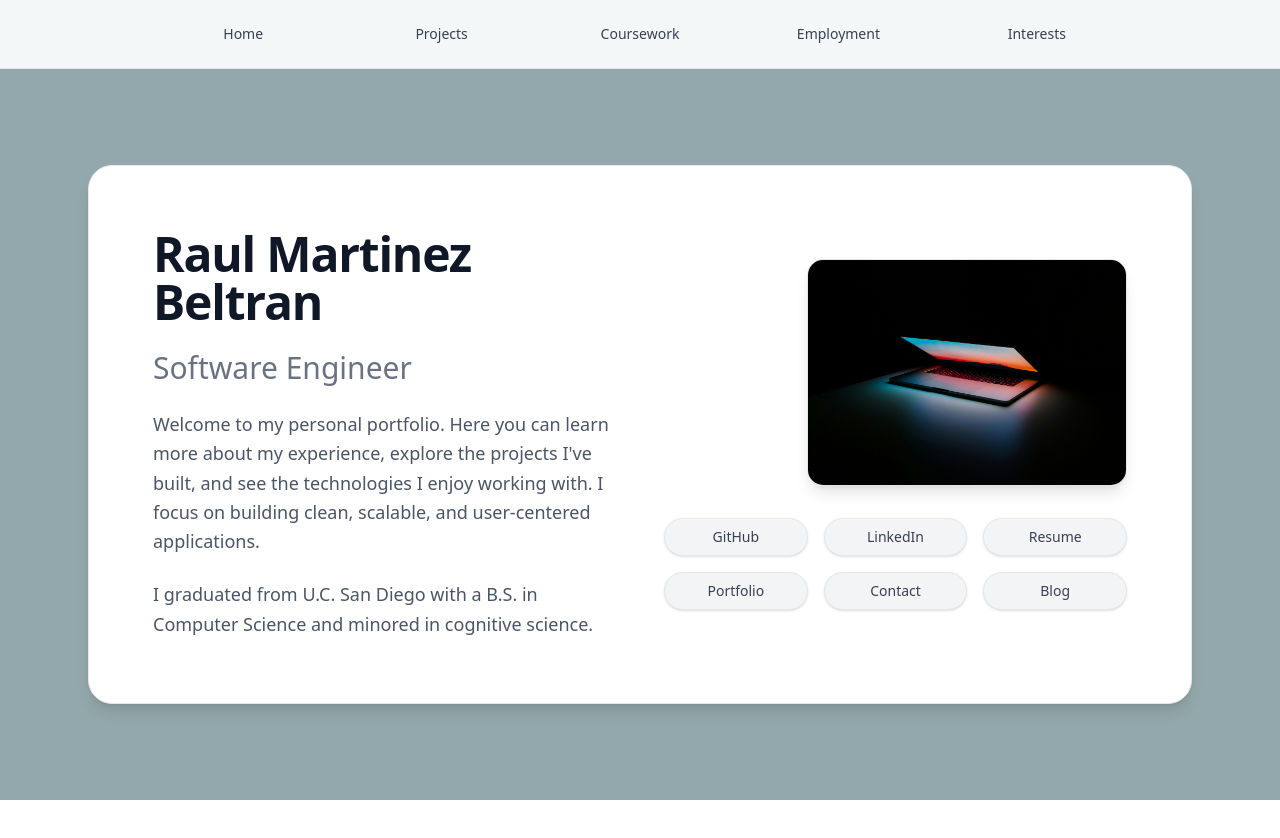
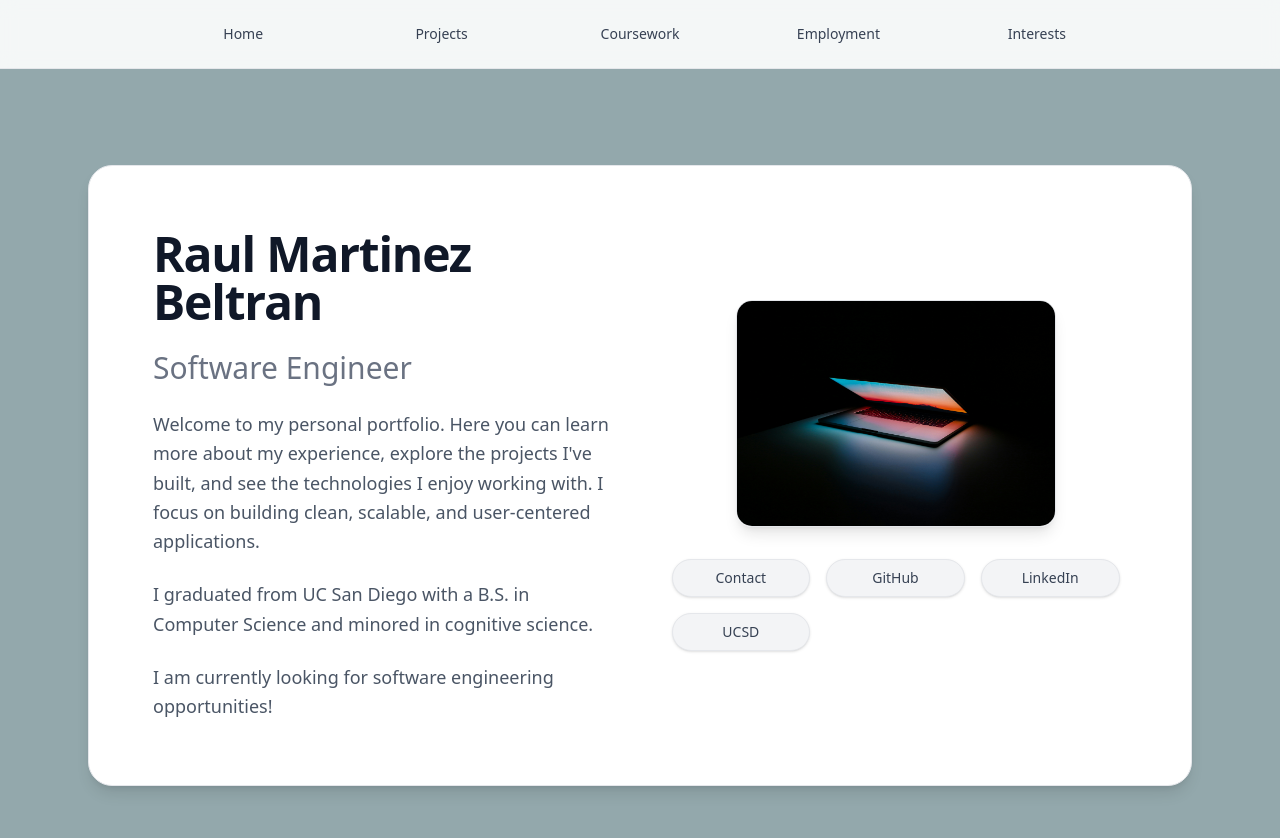
Before and after one commit to raul-martinezbeltran/Personal-Website, a React (Vite) app: page /employment in a window 1280 px wide. Shown: the top 838 px of the page. Before the commit the page ends 800 px from the top, so only its background shows below. Built offline with nearby package versions, Linux system fonts and the light colour scheme.

Commit message:
Added links to contact and UCSD buttons. Also, change the abbreviation for UCSD

```diff
--- a/src/Pages/Coursework/index.tsx
+++ b/src/Pages/Coursework/index.tsx
@@ -20,45 +20,45 @@ export default function Coursework() {
           <Course
             code="CSE 100"
             name="Advanced Data Structures"
-            institution="U.C. San Diego"
+            institution="UC San Diego"
             description="Theoretical and performance analysis of high performance data structures and algorithms. Some data structures include unbalanced tress, graphs, and priority queues."
           />
           <Course
             code="CSE 101"
             name="Design and Analysis of Algorithms"
-            institution="U.C. San Diego"
+            institution="UC San Diego"
             description="Design and analysis of algorithms, measuring complexity of algorithms, time and storage."
           />
           <Course
             code="CSE 110"
             name="Software Engineering"
-            institution="U.C. San Diego"
+            institution="UC San Diego"
             description="Introduction to software development and engineering methods. Hands-on with specification, design,
             implementation, and testing. Agile and tools such as IDE's, version control and test harness were used."
           />
           <Course
             code="CSE 112"
             name="Advanced Software Engineering"
-            institution="U.C. San Diego"
+            institution="UC San Diego"
             description="Software engineering topics with large systems such as requirements, specifications, testing, maintenance, and design.
             A huge emphasis is placed on development tools and automated environments."
           />
           <Course
             code="CSE 120"
             name="Operating Systems Principles"
-            institution="U.C. San Diego"
+            institution="UC San Diego"
             description="Operating systems concepts, including processes, synchronization, scheduling, memory management, virtual memory, file systems, and protection."
           />
           <Course
             code="CSE 132A"
             name="Database Systems Principles"
-            institution="U.C. San Diego"
+            institution="UC San Diego"
             description="Basic concepts of databases, including data modeling, relational databses, query languages, optimization, dependencies, schema design, and concurrency control."
           />
           <Course
             code="CSE 160"
             name="Introduction to Parallel Computing"
-            institution="U.C. San Diego"
+            institution="UC San Diego"
             description="Introduction to high performance parallel computing: parallel architecture, algorithms, software, and problem-solving techniques. Processor-memory organizations, shared and nonshared memory models:
             message passing and multithreading, data parallelism; speedup, efficiency, synchronization, and scalability."
           />
--- a/src/Pages/Home/index.tsx
+++ b/src/Pages/Home/index.tsx
@@ -8,7 +8,6 @@ export default function Home() {
       <Navbar />
 
       <main className="max-w-6xl mx-auto px-6 py-24">
-        {/* Hero Card */}
         <div className="bg-white border border-gray-200 rounded-3xl p-10 md:p-16 shadow-lg grid md:grid-cols-2 gap-12 items-center">
           {/* Left Side: About */}
           <div className="flex flex-col justify-center space-y-6">
@@ -27,32 +26,35 @@ export default function Home() {
             </p>
 
             <p className="text-gray-600 text-lg leading-relaxed">
-              I graduated from U.C. San Diego with a B.S. in Computer Science
-              and minored in cognitive science.
+              I graduated from UC San Diego with a B.S. in Computer Science and
+              minored in cognitive science.
+            </p>
+
+            <p className="text-gray-600 text-lg leading-relaxed">
+              I am currently looking for software engineering opportunities!
             </p>
           </div>
 
           {/* Right Side: Image + Buttons */}
-          <div className="flex flex-col items-center md:items-end gap-8">
+          {/* Right Side: Image + Buttons */}
+          <div className="flex flex-col items-center gap-8">
             <img
               src={computerImage}
               alt="Picture of a computer"
               className="w-72 md:w-80 rounded-2xl border border-gray-200 shadow-lg object-cover"
             />
 
-            <div className="grid grid-cols-2 sm:grid-cols-3 gap-4 w-full">
+            <div className="grid grid-cols-2 sm:grid-cols-3 gap-4 w-full max-w-md">
+              <Button name="Contact" link="mailto:raulmar1341@gmail.com" />
               <Button
                 name="GitHub"
                 link="https://github.com/raul-martinezbeltran"
               />
-              <Button name="LinkedIn" link="https://linkedin.com" />
               <Button
-                name="Resume"
+                name="LinkedIn"
                 link="https://www.linkedin.com/in/raul-martinez-beltran/"
               />
-              <Button name="Portfolio" link="#" />
-              <Button name="Contact" link="#" />
-              <Button name="Blog" link="#" />
+              <Button name="UCSD" link="https://cse.ucsd.edu/" />
             </div>
           </div>
         </div>
```
